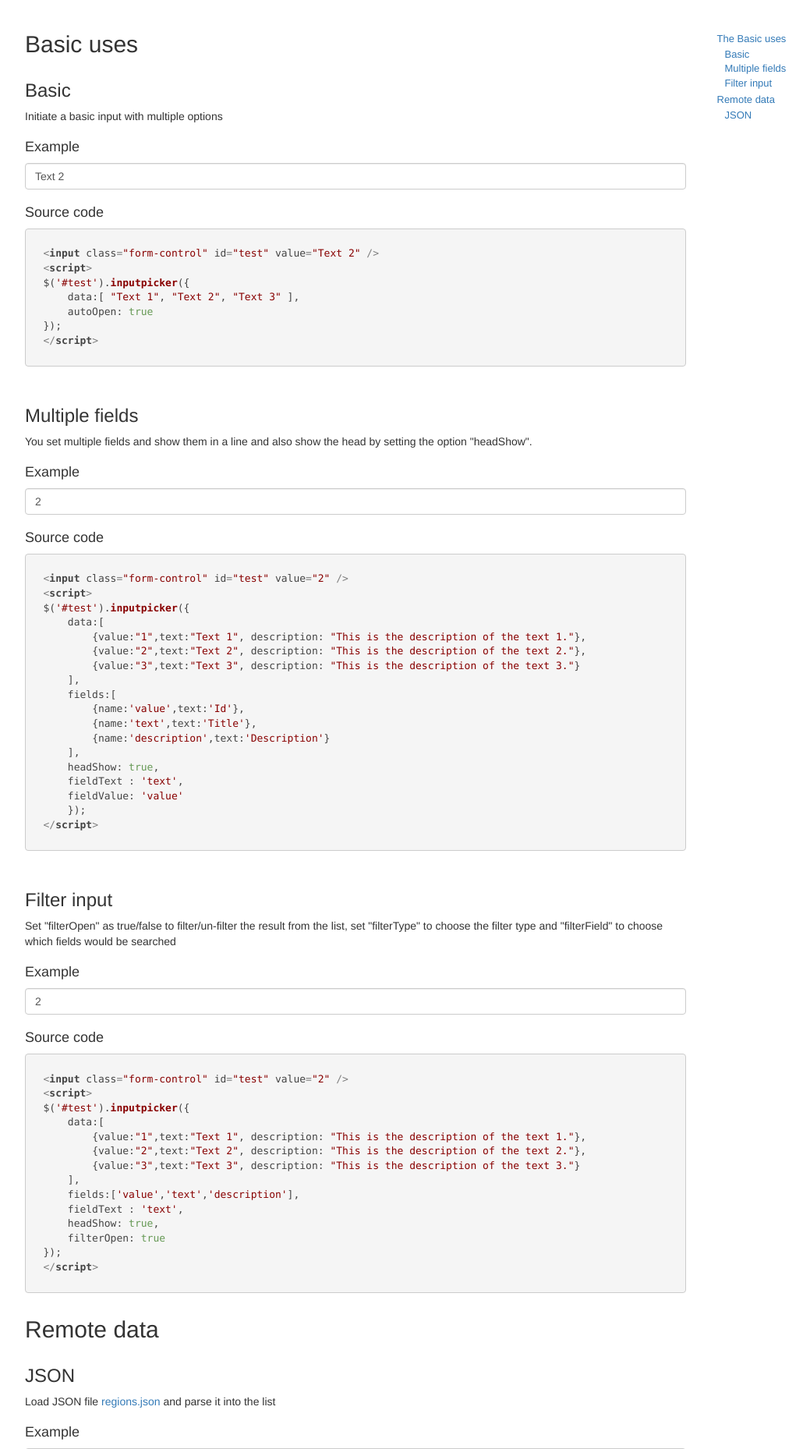
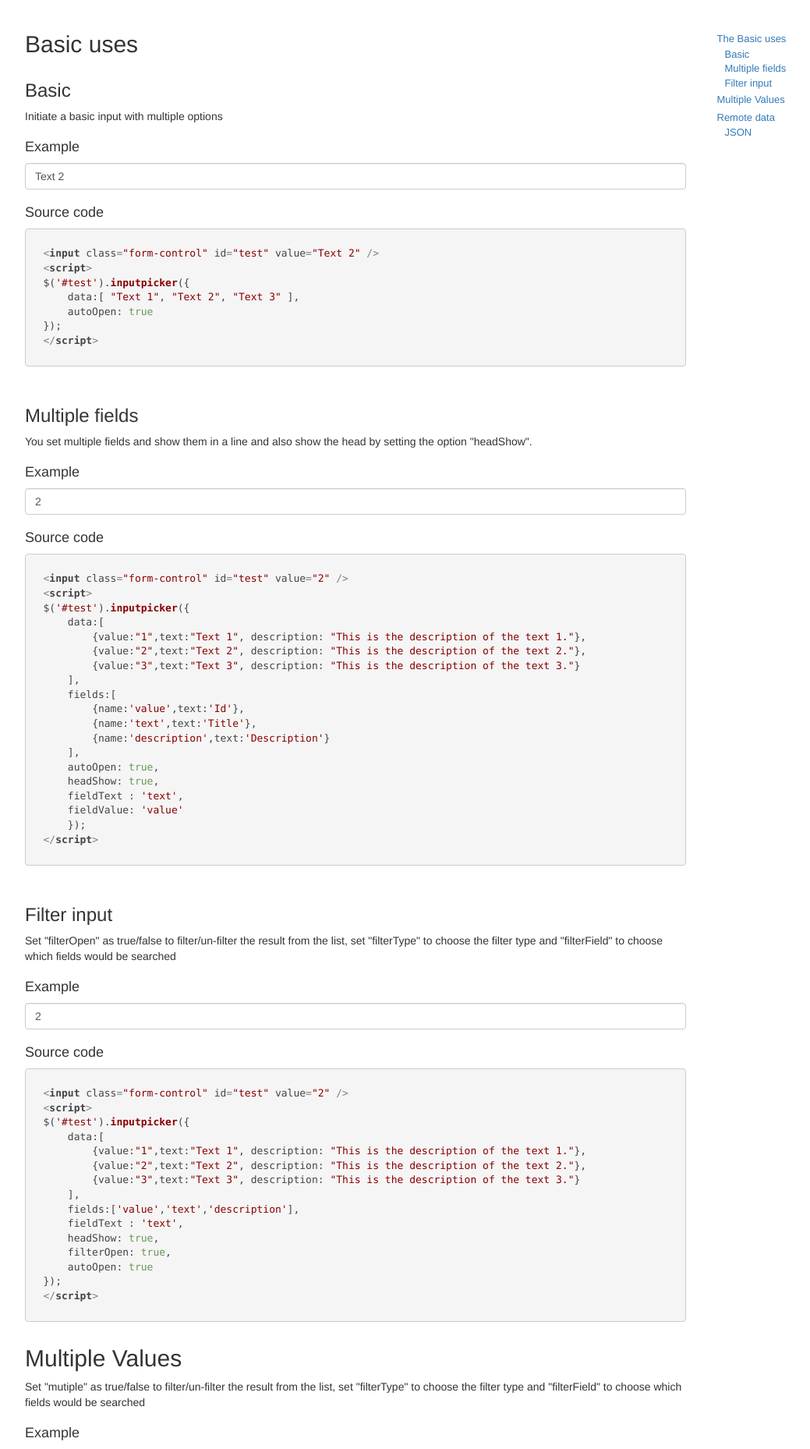
Before and after one commit to ukalpa/inputpicker, a PHP site: page / in a window 1280 px wide. Shown: the part 55-1913 px from the top of the page at 78% size, without its empty margins (38-1077 px from the left). Run offline with PHP 8.4, Linux system fonts and the light colour scheme; some libraries are stand-ins or nearby versions.

Commit message:
Add multiple values support

```diff
--- a/www/footer.php
+++ b/www/footer.php
@@ -17,5 +17,12 @@
 
 
 </script>
+
+<?php
+if(file_exists('./analyticstracking.php')){
+	include_once("./analyticstracking.php");
+}
+
+?>
 </body>
 </html>
--- a/www/index.php
+++ b/www/index.php
@@ -11,6 +11,8 @@
                             <li><a href="#basic-multiple-fields">Multiple fields</a></li>
                             <li><a href="#basic-filter-input">Filter input</a></li>
                         </ul>
+                    </li>
+                    <li><a href="#multiple-values">Multiple Values</a>
                     </li>
                     <li><a href="#remote">Remote data</a>
                         <ul class="nav">
@@ -92,6 +94,7 @@ $('#test').inputpicker({
         {name:'text',text:'Title'},
         {name:'description',text:'Description'}
     ],
+    autoOpen: true,
     headShow: true,
     fieldText : 'text',
     fieldValue: 'value'
@@ -112,6 +115,7 @@ $('#test').inputpicker({
                                     {name:'text',text:'Title'},
                                     {name:'description',text:'Description'}
                                 ],
+                                autoOpen: true,
                                 headShow: true,
                                 fieldText : 'text',
                                 fieldValue: 'value'
@@ -149,7 +153,8 @@ $('#test').inputpicker({
     fields:['value','text','description'],
     fieldText : 'text',
     headShow: true,
-    filterOpen: true
+    filterOpen: true,
+    autoOpen: true
 });
 </script>");
 								?></code></pre>
@@ -165,13 +170,68 @@ $('#test').inputpicker({
                                 fields:['value','text','description'],
                                 fieldText : 'text',
                                 headShow: true,
-                                filterOpen: true
+                                filterOpen: true,
+                                autoOpen: true
                             });
                         });
                     </script>
 
                 </section>
                 <!-- End Section -->
+                <a name="multiple-values"></a>
+                <h2>Multiple Values</h2>
+
+                <!-- Begin multiple values -->
+	            <?php $test_index++; ?>
+                <section class="row">
+                    <div class="col-sm-12">
+                        <a name="basic-filter-input"></a>
+                        <p>
+                            Set "mutiple" as true/false to filter/un-filter the result from the list, set "filterType" to choose the filter type and "filterField" to choose which fields would be searched
+
+                        </p>
+                        <h4>Example</h4>
+                        <div class=" ">
+                            <input class="form-control" id="test<?php echo $test_index ?>" value="2,1" />
+                        </div>
+                        <h4>Source code</h4>
+                        <pre><code class="html"><?php echo ip_html("<input class=\"form-control\" id=\"test\" value=\"1,2\" />
+<script>
+$('#test').inputpicker({
+    data:[
+        {value:\"1\",text:\"Text 1\", description: \"This is the description of the text 1.\"},
+        {value:\"2\",text:\"Text 2\", description: \"This is the description of the text 2.\"},
+        {value:\"3\",text:\"Text 3\", description: \"This is the description of the text 3.\"}
+    ],
+    fields:['value','text','description'],
+    fieldText : 'text',
+    multiple: true,
+    headShow: true,
+    filterOpen: true,
+    autoOpen: true
+});
+</script>");
+					            ?></code></pre>
+                    </div>
+                    <script>
+                        $(function () {
+                            $('#test<?php echo $test_index ?>').inputpicker({
+                                data:[
+                                    {value:"1",text:"Text 1", description: "This is the description of the text 1."},
+                                    {value:"2",text:"Text 2", description: "This is the description of the text 2."},
+                                    {value:"3",text:"Text 3", description: "This is the description of the text 3."}
+                                ],
+                                fields:['value','text','description'],
+                                fieldText : 'text',
+                                multiple: true,
+                                headShow: true,
+                                filterOpen: true,
+                                autoOpen: true
+                            });
+                        });
+                    </script>
+                </section>
+                <!-- End multiple values -->
 
                 <a name="remote"></a>
                 <h2>Remote data</h2>
```
Also changed, not shown: www/doc.php (+42 -0 lines), 1 other file.
